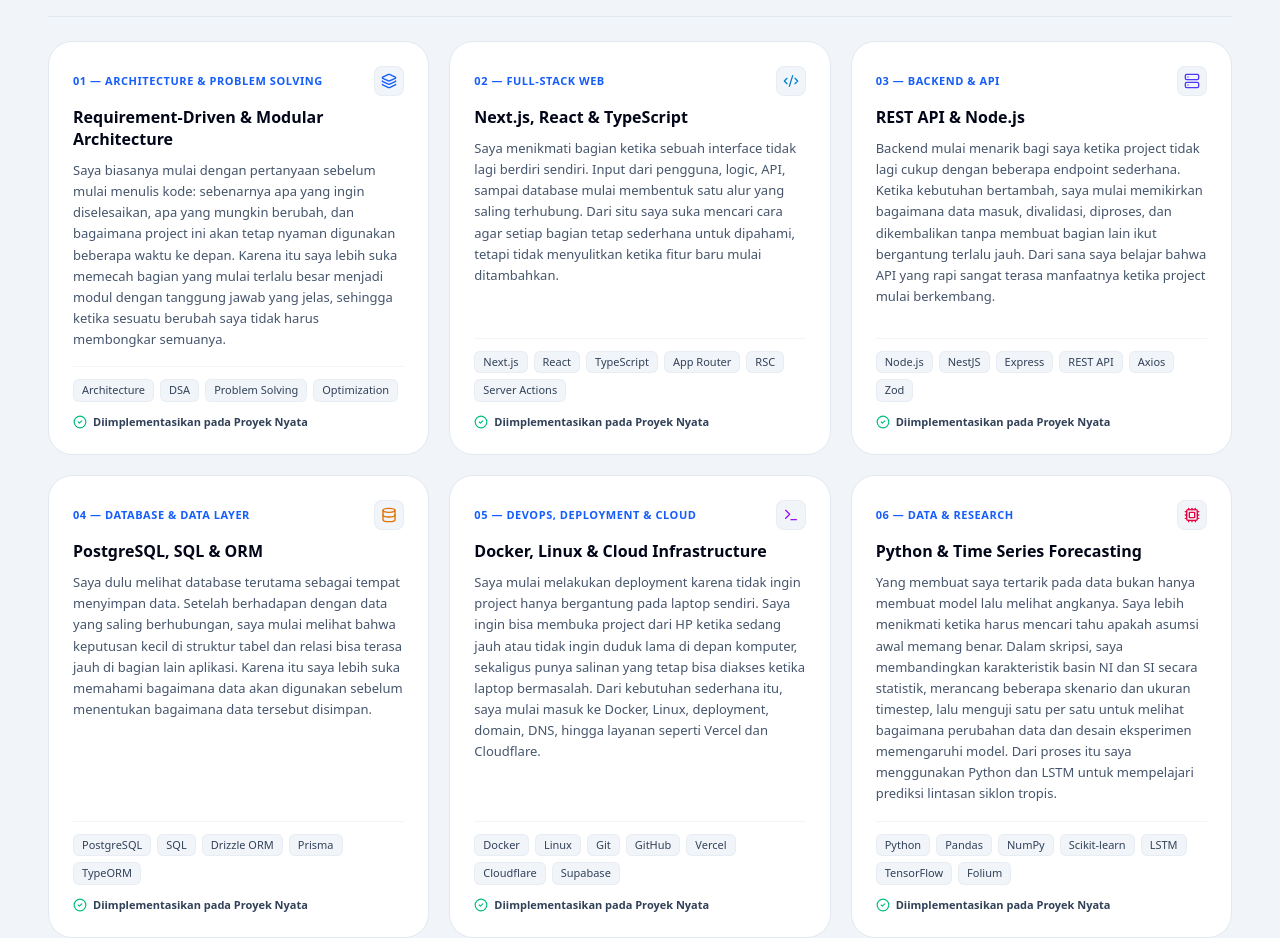
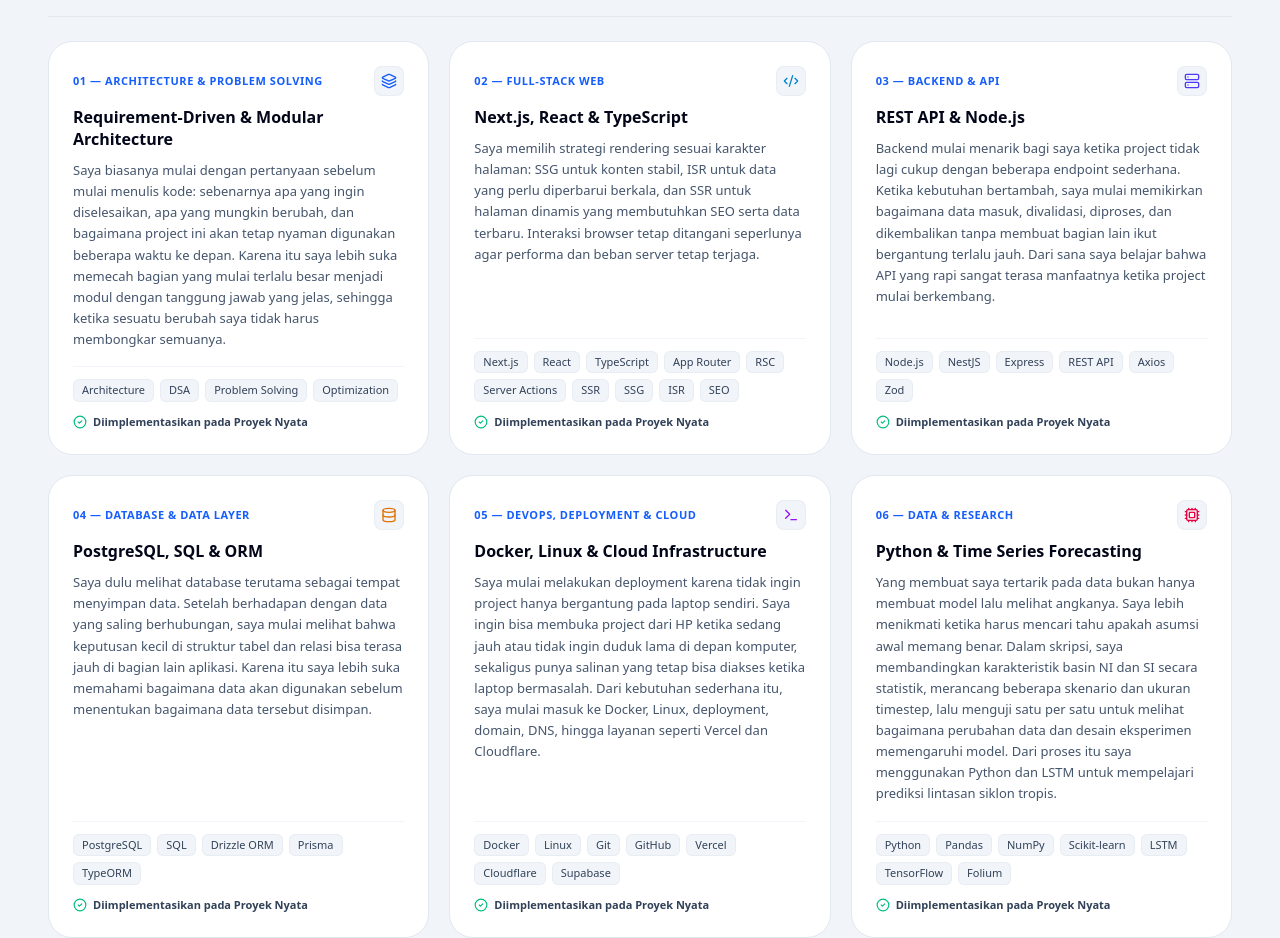
Before and after one commit to IngsR/Portofolio, a React (Vite) app: page / in a window 1280 px wide. Shown: the part 1120-2058 px from the top of the page. Built offline with nearby package versions, Linux system fonts and the light colour scheme.

Commit message:
update readme.md

```diff
--- a/src/data/portfolioData.ts
+++ b/src/data/portfolioData.ts
@@ -777,7 +777,7 @@ export const engineeringMindsetSkills: EngineeringMindsetSkill[] = [
     category: "02 — Full-Stack Web",
     title: "Next.js, React & TypeScript",
     narrative:
-      "Saya menikmati bagian ketika sebuah interface tidak lagi berdiri sendiri. Input dari pengguna, logic, API, sampai database mulai membentuk satu alur yang saling terhubung. Dari situ saya suka mencari cara agar setiap bagian tetap sederhana untuk dipahami, tetapi tidak menyulitkan ketika fitur baru mulai ditambahkan.",
+      "Saya memilih strategi rendering sesuai karakter halaman: SSG untuk konten stabil, ISR untuk data yang perlu diperbarui berkala, dan SSR untuk halaman dinamis yang membutuhkan SEO serta data terbaru. Interaksi browser tetap ditangani seperlunya agar performa dan beban server tetap terjaga.",
     technologies: [
       "Next.js",
       "React",
@@ -785,6 +785,10 @@ export const engineeringMindsetSkills: EngineeringMindsetSkill[] = [
       "App Router",
       "RSC",
       "Server Actions",
+      "SSR",
+      "SSG",
+      "ISR",
+      "SEO",
     ],
     iconName: "Layout",
   },
```
Also changed, not shown: 1 other file (tests, documents, lock files or other folders).
